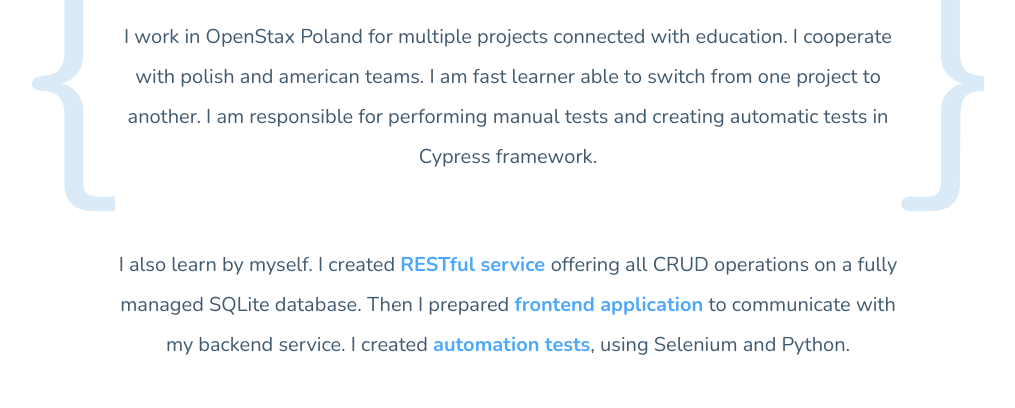
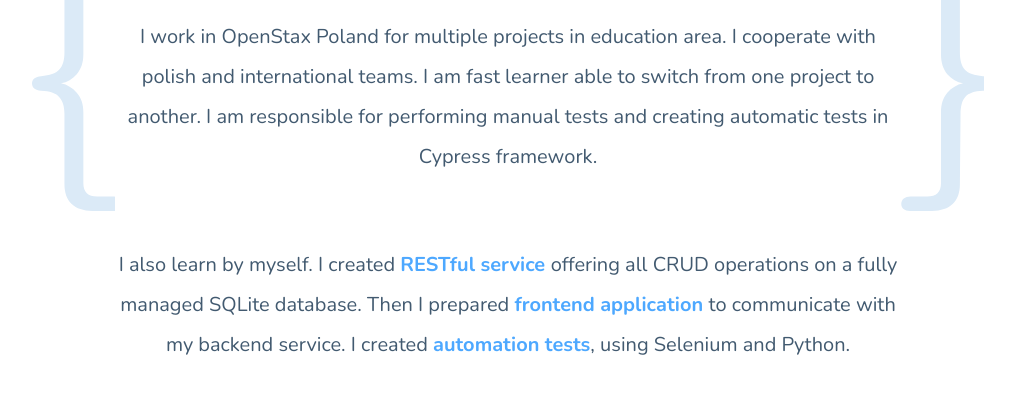
Before and after one commit to ewaforman/ewaforman.github.io, a website built with webpack: page src/pages/index.html in a window 1280 px wide. Shown: the part 392-800 px from the top of the page, without its empty margins (132-1147 px from the left). Built offline with nearby package versions, Linux system fonts and the light colour scheme; no server answers.

Commit message:
update description

```diff
--- a/src/pages/index.html
+++ b/src/pages/index.html
@@ -35,7 +35,7 @@
             My name is Ewa and I am
             <span class="hero__special">software tester</span>.
           </h1>
-          <p class="hero__paragraph">I work in OpenStax Poland for multiple projects connected with education. I cooperate with polish and american teams.
+          <p class="hero__paragraph">I work in OpenStax Poland for multiple projects in education area. I cooperate with polish and international teams.
             I am fast learner able to switch from one project to another. I am responsible for performing manual tests and creating automatic tests in Cypress framework.
 
             <p class="hero__paragraph">
```
